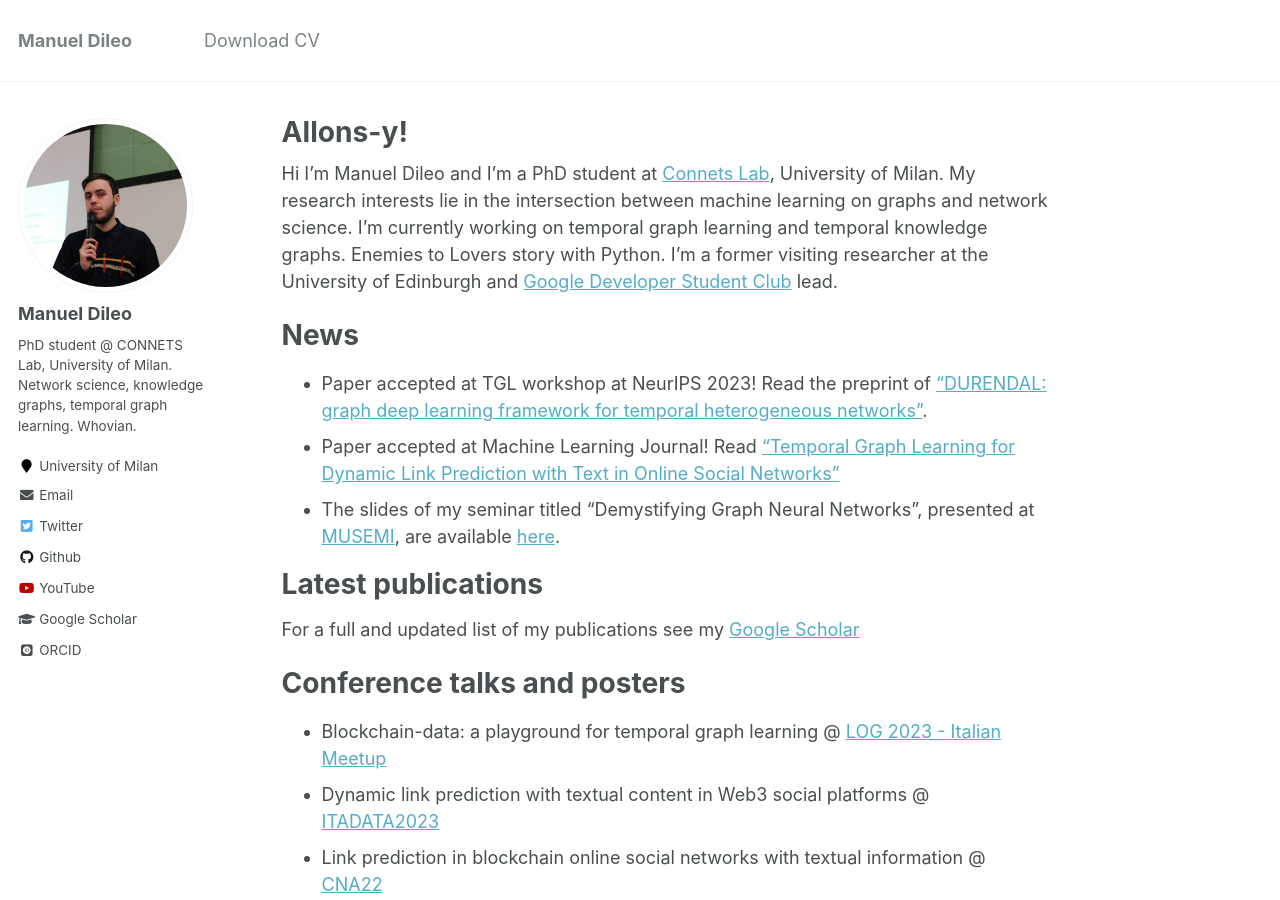
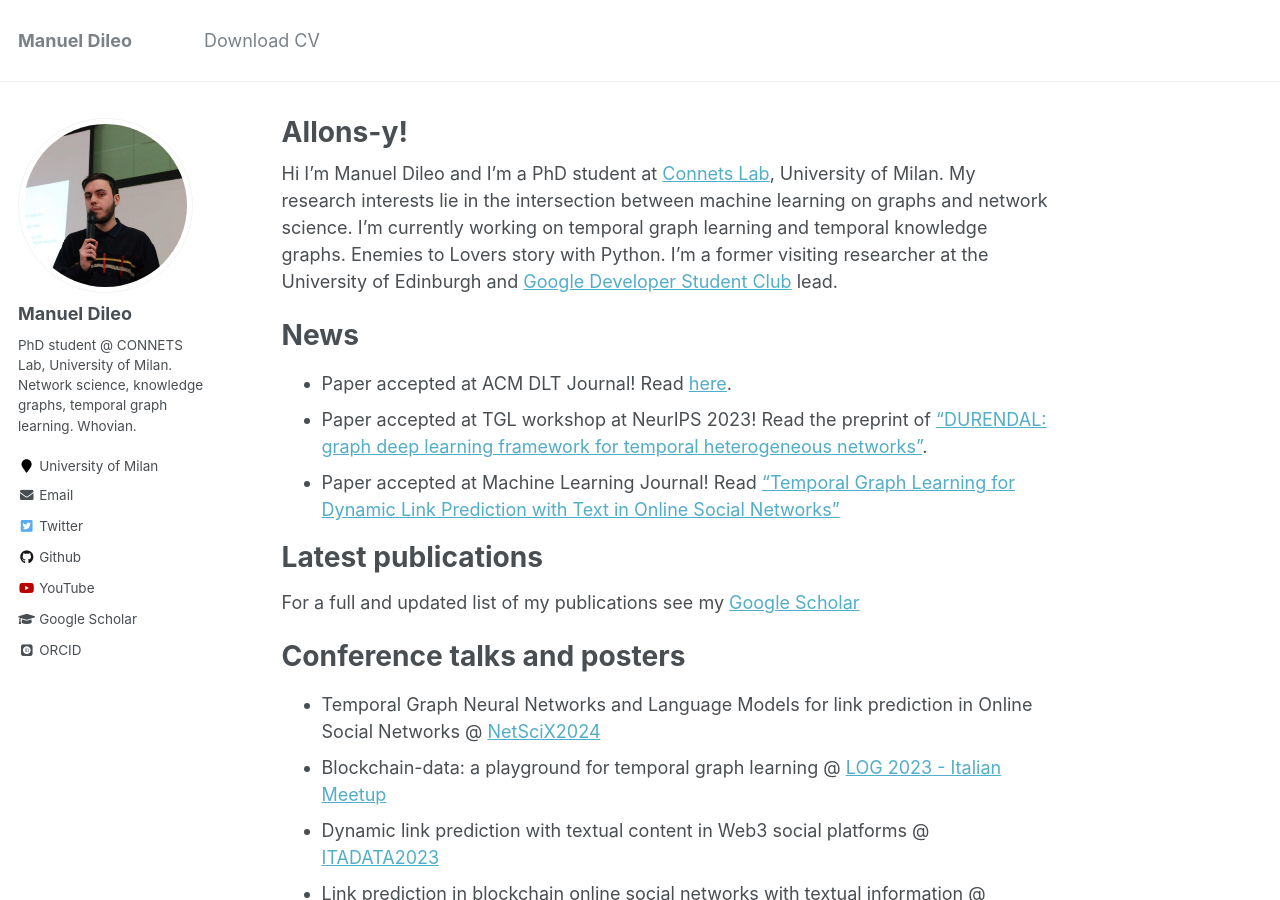
Before and after one commit to manuel-dileo/manuel-dileo.github.io, a Jekyll site: the page built from _pages/about.md, in a window 1280 px wide and 900 px high. Built offline with Jekyll 4.4.1, drawn with Linux system fonts in a browser that asks for light colours; some web fonts are replaced.

Commit message:
Update about.md

```diff
--- a/_pages/about.md
+++ b/_pages/about.md
@@ -12,9 +12,9 @@ Hi I'm Manuel Dileo and I'm a PhD student at [Connets Lab](https://www.connets.d
 
 News
 ======
+- Paper accepted at ACM DLT Journal! Read [here](https://dl.acm.org/doi/abs/10.1145/3640020).
 - Paper accepted at TGL workshop at NeurIPS 2023! Read the preprint of ["DURENDAL: graph deep learning framework for temporal heterogeneous networks"](https://arxiv.org/abs/2310.00336).
 - Paper accepted at Machine Learning Journal! Read ["Temporal Graph Learning for Dynamic Link Prediction with Text in Online Social Networks"](https://link.springer.com/article/10.1007/s10994-023-06475-x)
-- The slides of my seminar titled "Demystifying Graph Neural Networks", presented at [MUSEMI](musemi.di.unimi.it), are available [here](https://github.com/manuel-dileo/intro-gnn/blob/main/musemi/musemi_demystifying_gnns.pdf).
 
 Latest publications
 ======
@@ -22,6 +22,7 @@ For a full and updated list of my publications see my [Google Scholar](https://s
 
 Conference talks and posters
 ======
+- Temporal Graph Neural Networks and Language Models for link prediction in Online Social Networks @ [NetSciX2024](https://netscix2024.netscisociety.org/)
 - Blockchain-data: a playground for temporal graph learning @ [LOG 2023 - Italian Meetup](https://sites.google.com/view/log-meetup-italy)
 - Dynamic link prediction with textual content in Web3 social platforms @ [ITADATA2023](https://www.itadata.it/)
 - Link prediction in blockchain online social networks with textual information @ [CNA22](https://2022.complexnetworks.org/)
```
